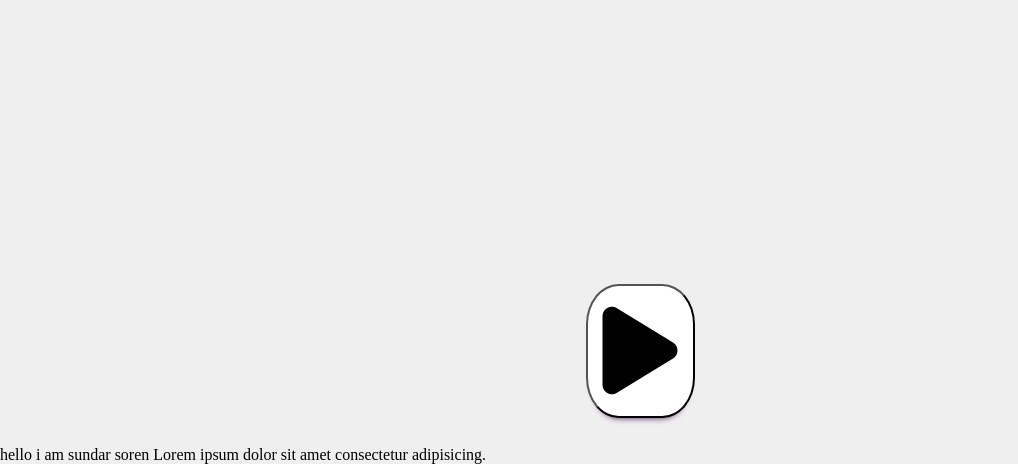
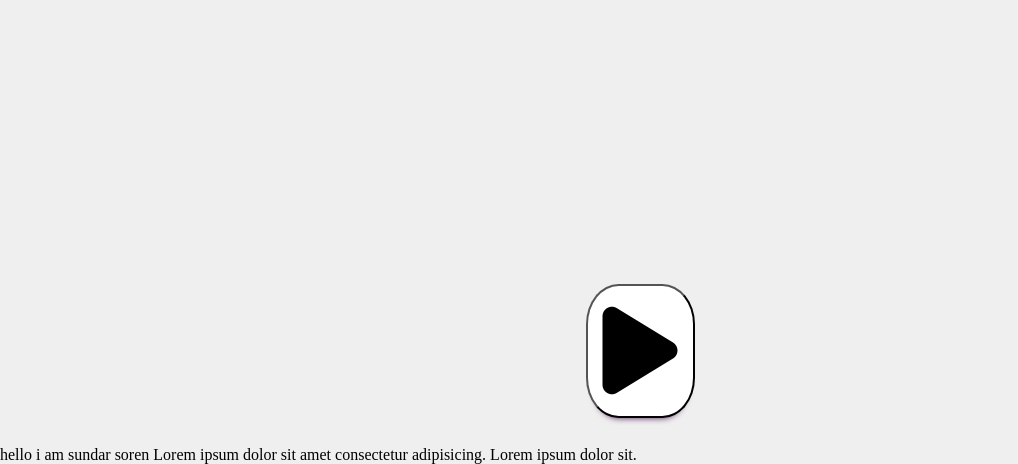
Before and after one commit to Sundar-Soren/stop_watch, a plain HTML site: page index.html in a window 1280 px wide. Shown: the part 354-818 px from the top of the page, without its empty margins (0-1018 px from the left). Drawn offline with Linux system fonts and the light colour scheme; a web font is replaced by a local one.

Commit message:
file are added

```diff
--- a/index.html
+++ b/index.html
@@ -38,7 +38,7 @@
 
 
     </main>
-    hello i am sundar soren Lorem ipsum dolor sit amet consectetur adipisicing.
+    hello i am sundar soren Lorem ipsum dolor sit amet consectetur adipisicing. Lorem ipsum dolor sit.
 </body>
 
 </html>
```
